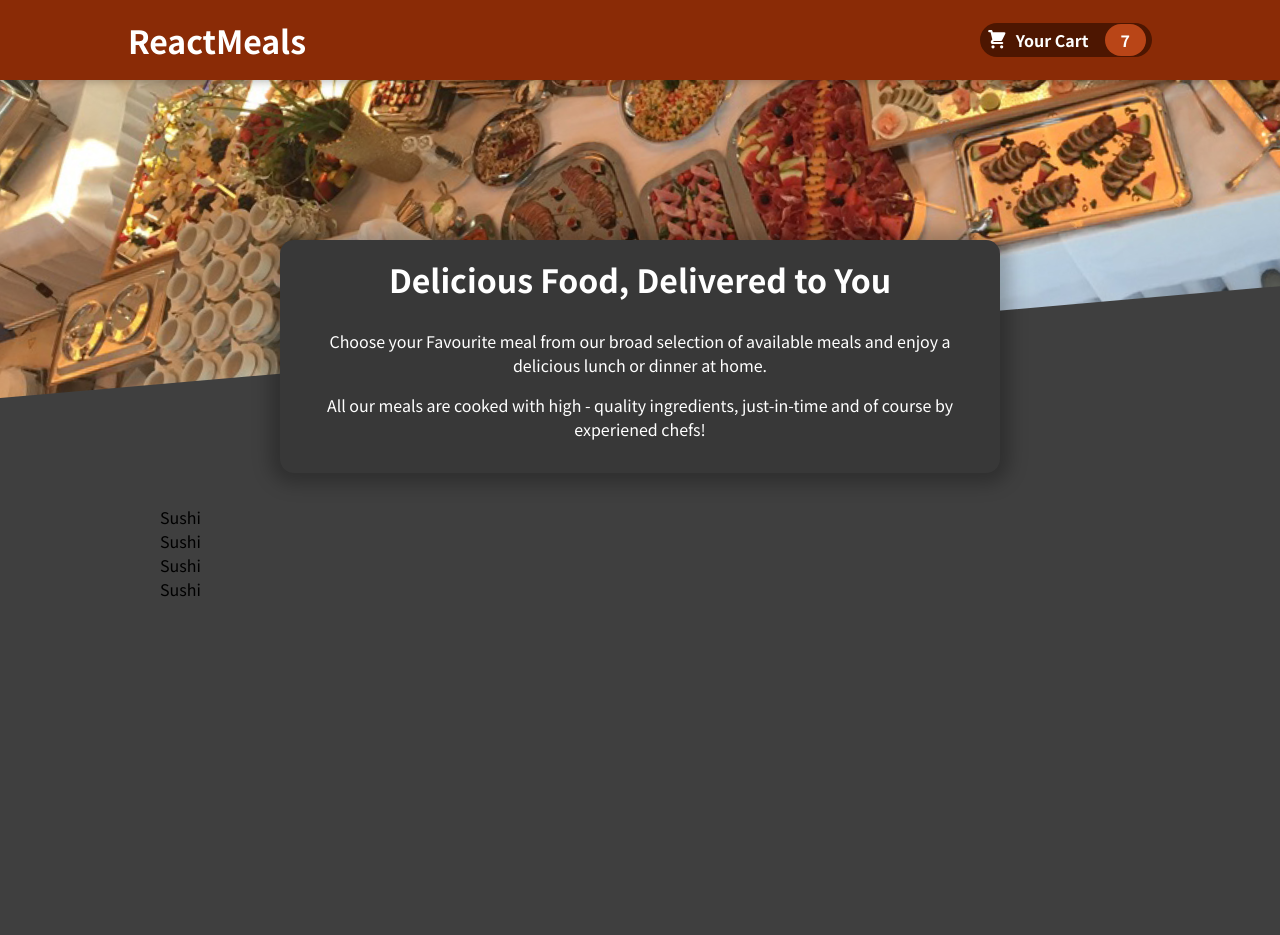
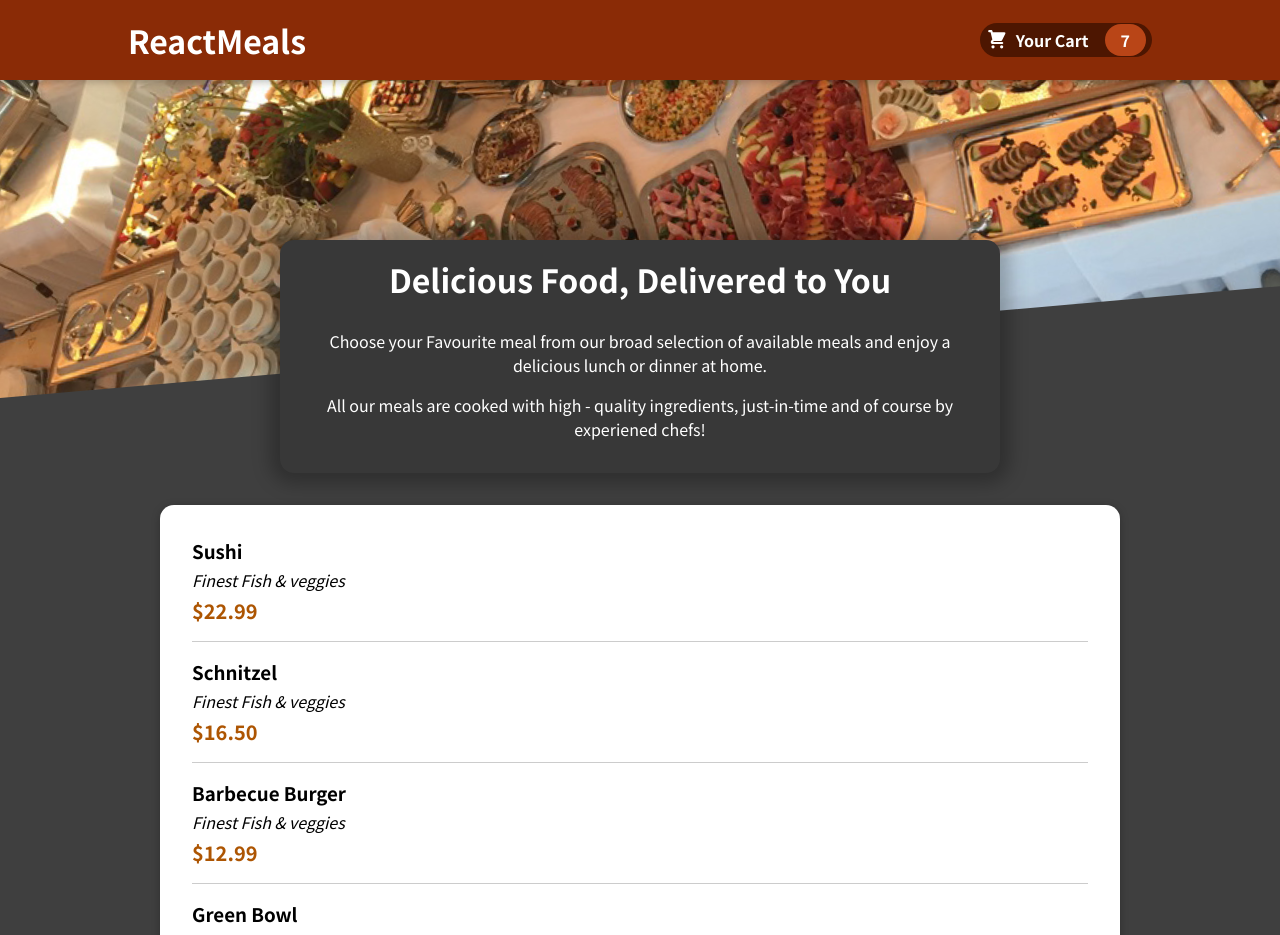
Before and after one commit to PoonamAgg/Restaurant-Project, a React (Create React App) app: page / in a window 1280 px wide. Shown: the top 935 px of the page. Before the commit the page ends 800 px from the top, so only its background shows below. Built offline with nearby package versions, Linux system fonts and the light colour scheme.

Commit message:
Adding Individual Meal Item

```diff
--- a/src/components/Meals/AvailableMeals.js
+++ b/src/components/Meals/AvailableMeals.js
@@ -1,42 +1,51 @@
-import React from 'react'
-import  classes from './AvailableMeals.module.css';
+import React from "react";
+import classes from "./AvailableMeals.module.css";
+import Card from "../UI/Card";
+import MealItem from "./MealItem/MealItem";
 
 const DUMMY_MEALS = [
   {
-        id:'m1',
-        name: 'Sushi',
-        description:'Finest Fish & veggies',
-        price:22.99,
+    id: "m1",
+    name: "Sushi",
+    description: "Finest Fish & veggies",
+    price: 22.99,
   },
   {
-        id:'m2',
-        name: 'Sushi',
-        description:'Finest Fish & veggies',
-        price:16.5,
+    id: "m2",
+    name: "Schnitzel",
+    description: "Finest Fish & veggies",
+    price: 16.5,
   },
   {
-        id:'m3',
-        name: 'Sushi',
-        description:'Finest Fish & veggies',
-        price:12.99,
+    id: "m3",
+    name: "Barbecue Burger",
+    description: "Finest Fish & veggies",
+    price: 12.99,
   },
   {
-        id:'m4',
-        name: 'Sushi',
-        description:'Finest Fish & veggies',
-        price:22.99,
+    id: "m4",
+    name: "Green Bowl",
+    description: "Finest Fish & veggies",
+    price: 22.99,
   },
 ];
 
 const AvailableMeals = () => {
-    const mealsList = DUMMY_MEALS.map(meal => <li>{meal.name}</li>);
+  const mealsList = DUMMY_MEALS.map((meal) => (
+    <MealItem
+      key={meal.id}
+      name={meal.name}
+      description={meal.description}
+      price={meal.price}
+    />
+  ));
   return (
     <section className={classes.meals}>
-        <ul>
-            {mealsList}
-        </ul>
+      <Card>
+        <ul>{mealsList}</ul>
+      </Card>
     </section>
-  )
-}
+  );
+};
 
-export default AvailableMeals
+export default AvailableMeals;
--- /dev/null
+++ b/src/components/Meals/MealItem/MealItem.js
@@ -0,0 +1,18 @@
+import React from "react";
+import classes from './MealItem.module.css'
+
+const MealItem = (props) => {
+    const price = `$${props.price.toFixed(2)}`;
+  return (
+    <li className={classes.meal}>
+      <div>
+        <h3>{props.name}</h3>
+        <div className={classes.description}>{props.description}</div>
+        <div className={classes.price}>{price}</div>
+      </div>
+      <div></div>
+    </li>
+  );
+};
+
+export default MealItem;
--- /dev/null
+++ b/src/components/Meals/MealItem/MealItem.module.css
@@ -0,0 +1,22 @@
+.meal {
+    display: flex;
+    justify-content: space-between;
+    margin: 1rem;
+    padding-bottom: 1rem;
+    border-bottom: 1px solid #ccc;
+  }
+
+  .meal h3 {
+    margin: 0 0 0.25rem 0;
+  }
+
+  .description {
+    font-style: italic;
+  }
+
+  .price {
+    margin-top: 0.25rem;
+    font-weight: bold;
+    color: #ad5502;
+    font-size: 1.25rem;
+  }
--- /dev/null
+++ b/src/components/UI/Card.js
@@ -0,0 +1,12 @@
+import React from 'react'
+import classes from './Card.module.css'
+
+const Card =(props) => {
+  return (
+   <div className={classes.card} >
+    {props.children}
+   </div>
+  )
+}
+
+export default Card
--- /dev/null
+++ b/src/components/UI/Card.module.css
@@ -0,0 +1,6 @@
+.card {
+    padding: 1rem;
+    box-shadow: 0 2px 8px rgba(0, 0, 0, 0.25);
+    border-radius: 14px;
+    background-color: white;
+}
```
Lines whose indentation alone changed are shown as unchanged.
